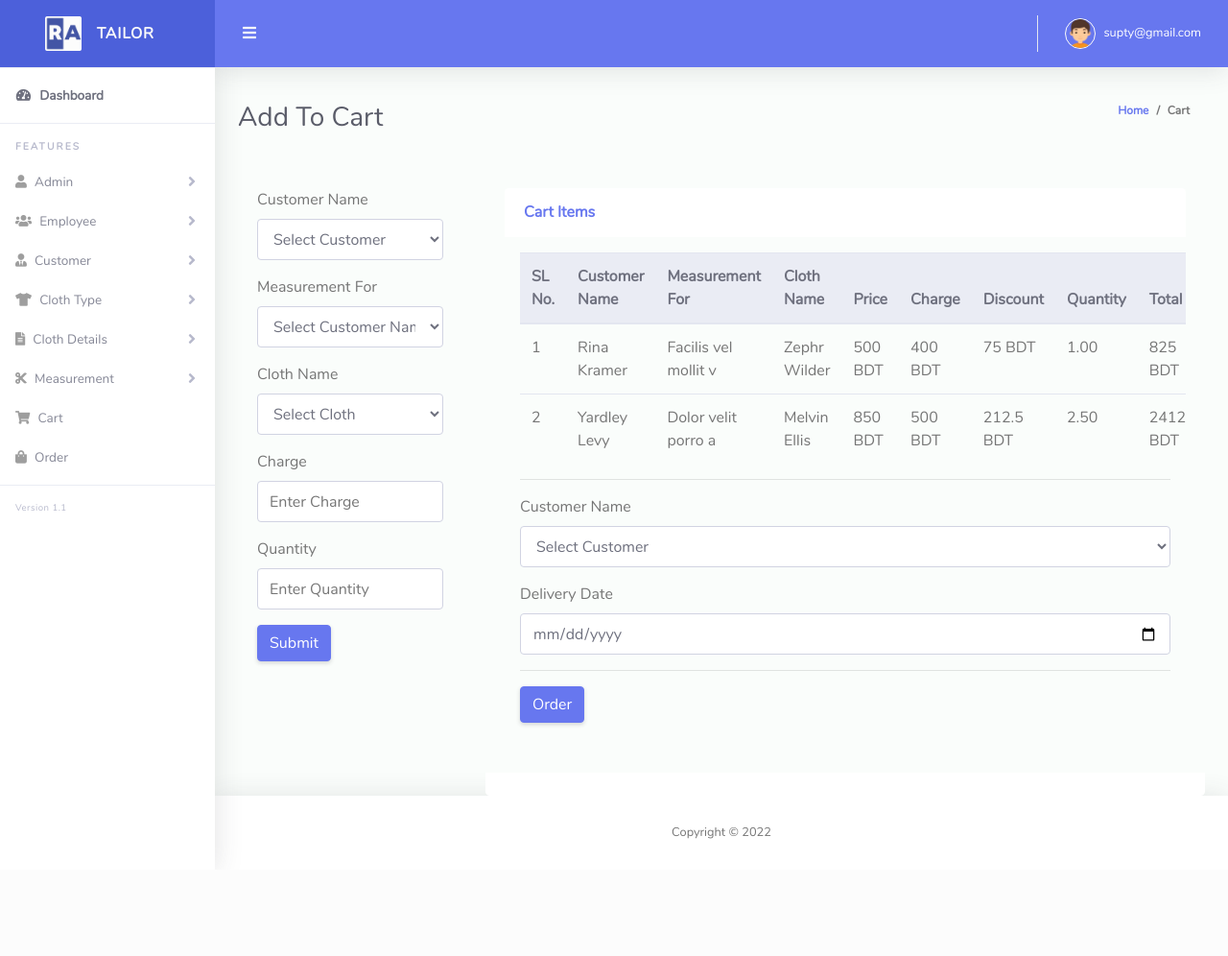
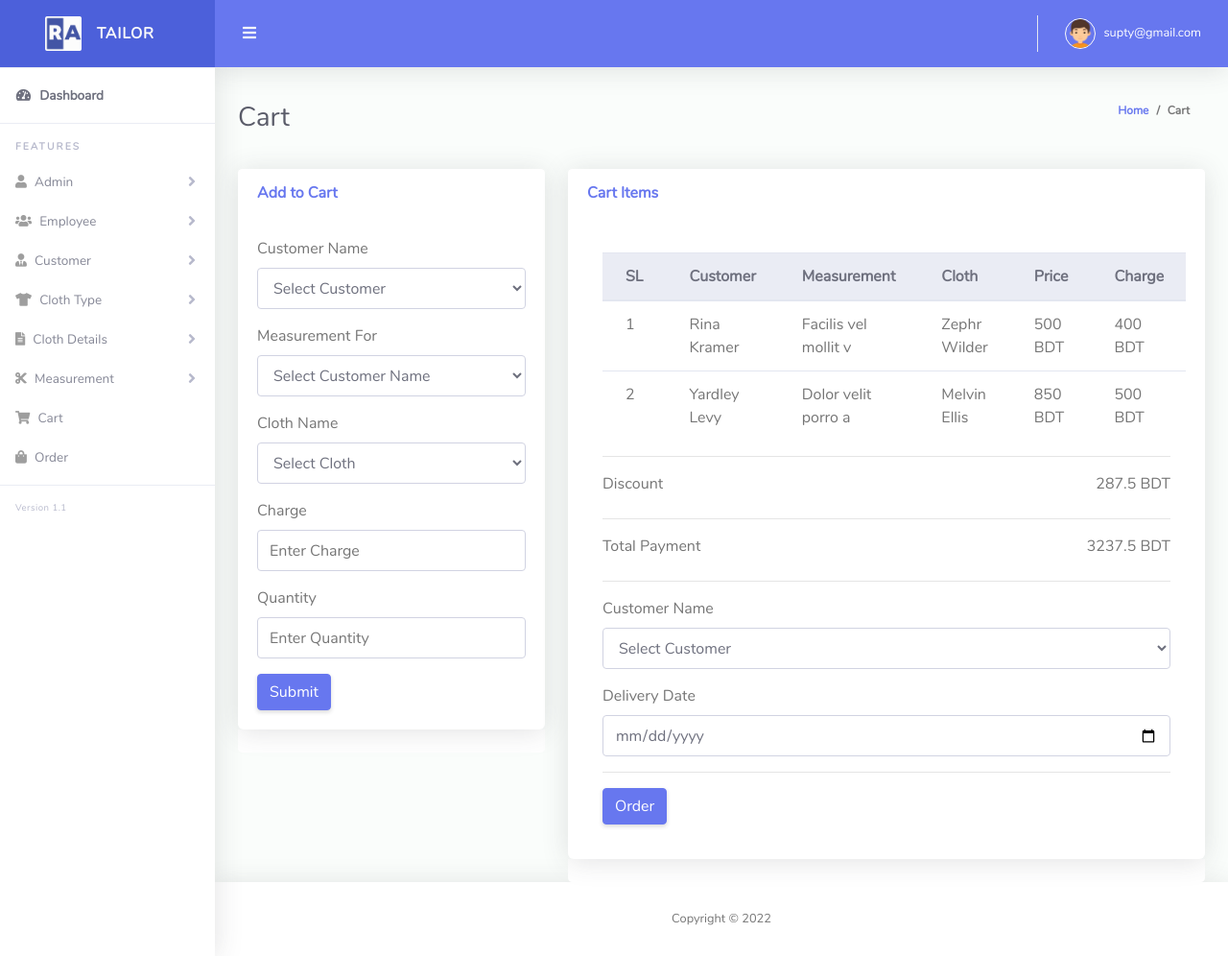
Before and after one commit to dipta995/tailor-shop, a PHP site: page /cart.php in a window 1280 px wide. Shown: the whole page at 96% size. Before the commit the page ends 874 px from the top, so only its background shows below. Run offline with PHP 8.4, Linux system fonts and the light colour scheme; a user stored in the database is signed in; data comes from the database, SQL or seed files in the repository.

Commit message:
updated Cart

```diff
--- a/Classes/CartClass.php
+++ b/Classes/CartClass.php
@@ -42,7 +42,7 @@ class CartClass extends DB
             $this->conn->query($updatQquery);
 
             if ($result) {
-                $txt = "<div class='alert alert-success'>Data Inserted Successfully.</div>";
+                $txt = "<div class='alert alert-success'>Data Inserted Successfully</div>";
                 return $txt;
             }
         }
@@ -80,12 +80,20 @@ class CartClass extends DB
 
         $query = "INSERT into tbl_slip(slip_no, customer_id, order_at, delivery_at) values('$time','$customer_id', '$order_at', '$delivery_at')";
         $result = $this->conn->query($query);
+
         if ($result) {
             $delque = "DELETE FROM tbl_cart ";
             $delete = $this->conn->query($delque);
             if ($delete) {
-                $txt = "<div class='alert alert-success'>Data Deleted Successfully.</div>";
-                return $txt;
+                $query = "SELECT * FROM tbl_slip WHERE slip_no = $time";
+                $result = $this->conn->query($query);
+                if($result) {
+                    $txt = "<div class='alert alert-success'>Order Successful!
+                    Your Slip no is : $time
+                    </div>";
+                    return $txt;
+
+                }
             }
         }
     }
@@ -105,8 +113,7 @@ class CartClass extends DB
     {
         $query = "SELECT * FROM tbl_slip
         LEFT JOIN tbl_customer ON tbl_slip.customer_id = tbl_customer.cus_id
-        LEFT JOIN tbl_order ON tbl_slip.slip_no = tbl_order.slip_no
-        WHERE tbl_slip.soft_delete=0 order by tbl_order.soft_delete asc";
+        WHERE tbl_slip.soft_delete=0 order by tbl_slip.soft_delete asc";
         $result = $this->conn->query($query);
         return $result;
     }
@@ -124,7 +131,8 @@ class CartClass extends DB
 
     public function slipOrder($slip_no)
     {
-        $query = "SELECT tbl_order.*, tbl_customer.*, tbl_measurement.*, tbl_cloth.*, tbl_order.id AS orderid, tbl_order.selling_price AS sellingprice FROM tbl_order
+        $query = "SELECT tbl_order.*, tbl_customer.*, tbl_measurement.*, tbl_cloth.*, tbl_order.id
+        AS orderid, tbl_order.selling_price AS sellingprice, tbl_order.discount AS discount FROM tbl_order
         LEFT JOIN tbl_customer ON tbl_order.cus_id = tbl_customer.cus_id
         LEFT JOIN tbl_measurement ON tbl_order.mes_id = tbl_measurement.id
         LEFT JOIN tbl_cloth ON tbl_order.cloth_id = tbl_cloth.id
@@ -133,9 +141,17 @@ class CartClass extends DB
         return $result;
     }
 
+    public function totalPayment()
+    {
+        $query = "SELECT * FROM tbl_order";
+        $result = $this->conn->query($query);
+        return $result;
+    }
+
     public function viewProfit()
     {
-        $query = "SELECT SUM(buying_price) AS sum_buyingprice, SUM(selling_price) AS sum_sellingprice, SUM(charge) AS sum_charge FROM tbl_order order by tbl_order.id desc";
+        $query = "SELECT SUM(buying_price) AS sum_buyingprice, SUM(selling_price) AS sum_sellingprice,
+        SUM(discount) AS sum_discount, SUM(charge) AS sum_charge FROM tbl_order order by tbl_order.id desc";
         $result = $this->conn->query($query);
         return $result;
     }
@@ -173,19 +189,19 @@ class CartClass extends DB
         $cartdata = $this->conn->query($query);
         $updatQquery = "UPDATE tbl_cloth
         SET
-        stock  = $stock+$quantity
+        stock        = $stock + $quantity
         WHERE id     = $cloth_id";
         $this->conn->query($updatQquery);
 
         if ($updatQquery === TRUE) {
-            $txt = "<div class='alert alert-success'>Successfully Deleted.</div>";
+            $txt = "<div class='alert alert-success'>Successfully Deleted</div>";
             return $txt;
         }
     }
 
     public function selectAllMeasurement($id)
     {
-        $query = "SELECT * FROM tbl_measurement WHERE cus_id = '$id'";
+        $query = "SELECT * FROM tbl_measurement WHERE cus_id = '$id' and soft_delete = 0";
         $result = $this->conn->query($query);
         return $result;
     }
@@ -198,7 +214,7 @@ class CartClass extends DB
                 WHERE slip_no    = $id";
         $result = $this->conn->query($query);
         if ($result === TRUE) {
-            $txt = "<div class='alert alert-success'>Delivery Successful.</div>";
+            $txt = "<div class='alert alert-success'>Delivery Successful</div>";
             return $txt;
         }
     }
--- a/cart.php
+++ b/cart.php
@@ -15,7 +15,6 @@ if (isset($_GET['delCart'])) {
   $delCart = $_GET['delCart'];
   $delete = $cart->deleteCart($delCart);
   echo $delete;
-  echo "<script>window.location='cart.php'</script>";
 }
 ?>
 
@@ -44,20 +43,29 @@ if (isset($_GET['delCart'])) {
 <!-- Container Fluid-->
 <div class="container-fluid" id="container-wrapper">
   <div class="d-sm-flex align-items-center justify-content-between mb-4">
-    <h1 class="h3 mb-0 text-gray-800">Add To Cart</h1>
+    <h1 class="h3 mb-0 text-gray-800">Cart</h1>
     <ol class="breadcrumb">
       <li class="breadcrumb-item"><a href="./">Home</a></li>
       <li class="breadcrumb-item">Cart</li>
     </ol>
   </div>
+
   <?php
   if (isset($addCart)) {
     echo $addCart;
   }
+
+  if (isset($addOrder)) {
+    echo $addOrder;
+  }
   ?>
 
   <div class="row">
-    <div class="col-md-3">
+    <div class="col-md-4">
+      <div class="card">
+        <div class="card-header py-3 d-flex flex-row align-items-center justify-content-between">
+          <h6 class="m-0 font-weight-bold text-primary">Add to Cart</h6>
+        </div>
         <div class="card-body">
           <form action="" method="POST">
             <div class="form-group">
@@ -99,7 +107,7 @@ if (isset($_GET['delCart'])) {
               <select id="select" name="cloth_id" class="form-control">
                 <option>Select Cloth</option>
                 <?php
-              $query = "select * from tbl_cloth where stock > 0 and soft_delete=0";
+                $query = "select * from tbl_cloth where stock > 0 and soft_delete = 0";
                 $clothid = $cart->select($query);
                 if ($clothid) {
                   while ($result = $clothid->fetch_assoc()) {
@@ -110,7 +118,6 @@ if (isset($_GET['delCart'])) {
                 } ?>
               </select>
             </div>
-
 
             <div class="form-group">
               <label>Charge</label>
@@ -125,21 +132,23 @@ if (isset($_GET['delCart'])) {
           </form>
         </div>
       </div>
+      <div class="card-footer"></div>
+    </div>
 
-
-    <div class="col-md-9">
-      <div class="card-body">
+    <div class="col-md-8">
+      <div class="card">
         <div class="card-header py-3 d-flex flex-row align-items-center justify-content-between">
           <h6 class="m-0 font-weight-bold text-primary">Cart Items</h6>
         </div>
+        <div class="card-body">
           <div class="table-responsive p-3">
             <table class="table align-items-center table-flush">
               <thead class="thead-light">
                 <tr>
-                <th>SL No.</th>
-                <th>Customer Name</th>
-                <th>Measurement For</th>
-                <th>Cloth Name</th>
+                  <th>SL</th>
+                  <th>Customer</th>
+                  <th>Measurement</th>
+                  <th>Cloth</th>
                   <th>Price</th>
                   <th>Charge</th>
                   <th>Discount</th>
@@ -153,10 +162,13 @@ if (isset($_GET['delCart'])) {
 
                 <?php
                 $i = 0;
+                $total = 0;
+                $total_discount = 0;
                 $view = $cart->viewCart();
                 if ($view->num_rows > 0) {
                   foreach ($view as $value) {
-                  $subtotal = ($value['selling_price'] * $value['quantity']) + $value['charge'];
+                    $price = ($value['selling_price'] * $value['quantity']) + $value['charge'];
+                    $discount = ($value['discount'] / 100) * ($value['selling_price'] * $value['quantity']);
                 ?>
                     <tr>
                       <td><?php echo $i += 1; ?></td>
@@ -165,14 +177,21 @@ if (isset($_GET['delCart'])) {
                       <td><?php echo $value['cloth_name']; ?></td>
                       <td><?php echo $value['selling_price']; ?> BDT</td>
                       <td><?php echo $value['charge']; ?> BDT</td>
-                    <td><?php echo $discount = ($value['discount'] / 100) * ($value['selling_price'] * $value['quantity']); ?> BDT</td>
+                      <td><?php echo $discount; ?> BDT</td>
                       <td><?php echo $value['quantity']; ?></td>
-                    <td><?php echo $subtotal - $discount; ?> BDT</td>
-                    </td>
+                      <td><?php echo $subtotal = $price - $discount; ?> BDT</td>
+
                       <td>
                         <a onclick="return confirm('Are you sure to Delete?');" href="?delCart=<?php echo $value['cartid']; ?>" class="btn btn-sm btn-danger">Delete</a>
                       </td>
+
                     </tr>
+                    <?php
+
+                    $total_discount += $discount;
+                    $total += $subtotal;
+
+                    ?>
                 <?php }
                 } ?>
               </tbody>
@@ -182,6 +201,23 @@ if (isset($_GET['delCart'])) {
             <table class="table align-items-center table-flush">
               <tbody>
                 <form action="" method="post">
+                  <div class="form-group">
+                    <label>Discount</label>
+                    <span style="float:right">
+                      <?php echo $total_discount; ?> BDT
+                    </span>
+                  </div>
+                  <hr>
+
+                  <div class="form-group">
+                    <label>Total Payment</label>
+                    <span style="float:right">
+                      <?php echo $total; ?> BDT
+                    </span>
+                  </div>
+                  <hr>
+
+
                   <div class="form-group">
                     <label>Customer Name</label><br>
                     <select id="select" name="cus_id" class="form-control">
@@ -207,6 +243,7 @@ if (isset($_GET['delCart'])) {
             </table>
           </div>
         </div>
+      </div>
       <div class="card-footer"></div>
     </div>
   </div>
```
Also changed, not shown: order.php (+14 -11 lines). Lines whose indentation alone changed are shown as unchanged.
